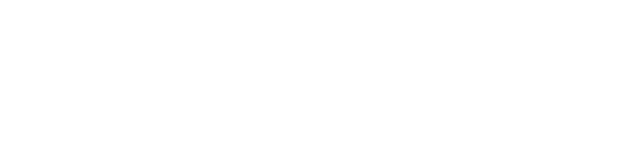
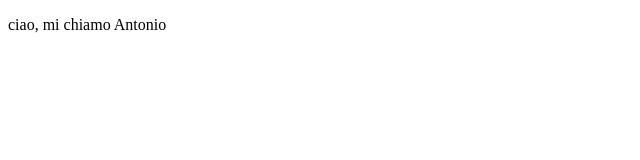
Before and after one commit to antoniomodesto-web/progettomodestodiviccaro, a plain HTML site: page modesto_antonio.html in a window 1280 px wide. Shown: the whole page, without its empty margins (0-640 px from the left). Drawn offline with Linux system fonts and the light colour scheme.

Commit message:
modesto_antonio.html aggiornato

```diff
--- a/modesto_antonio.html
+++ b/modesto_antonio.html
@@ -6,6 +6,6 @@
     <title>Document</title>
 </head>
 <body>
-
+    <p>ciao, mi chiamo Antonio</p>
 </body>
 </html>
```
